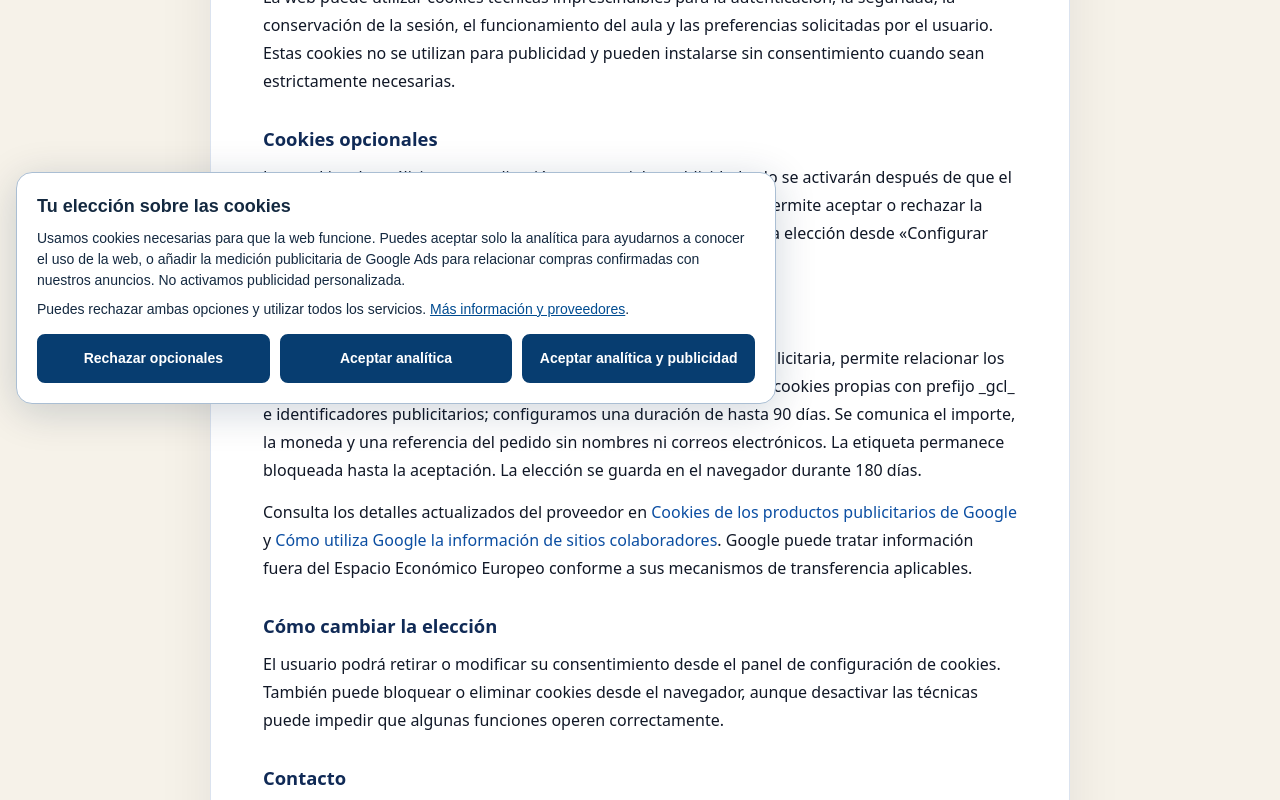
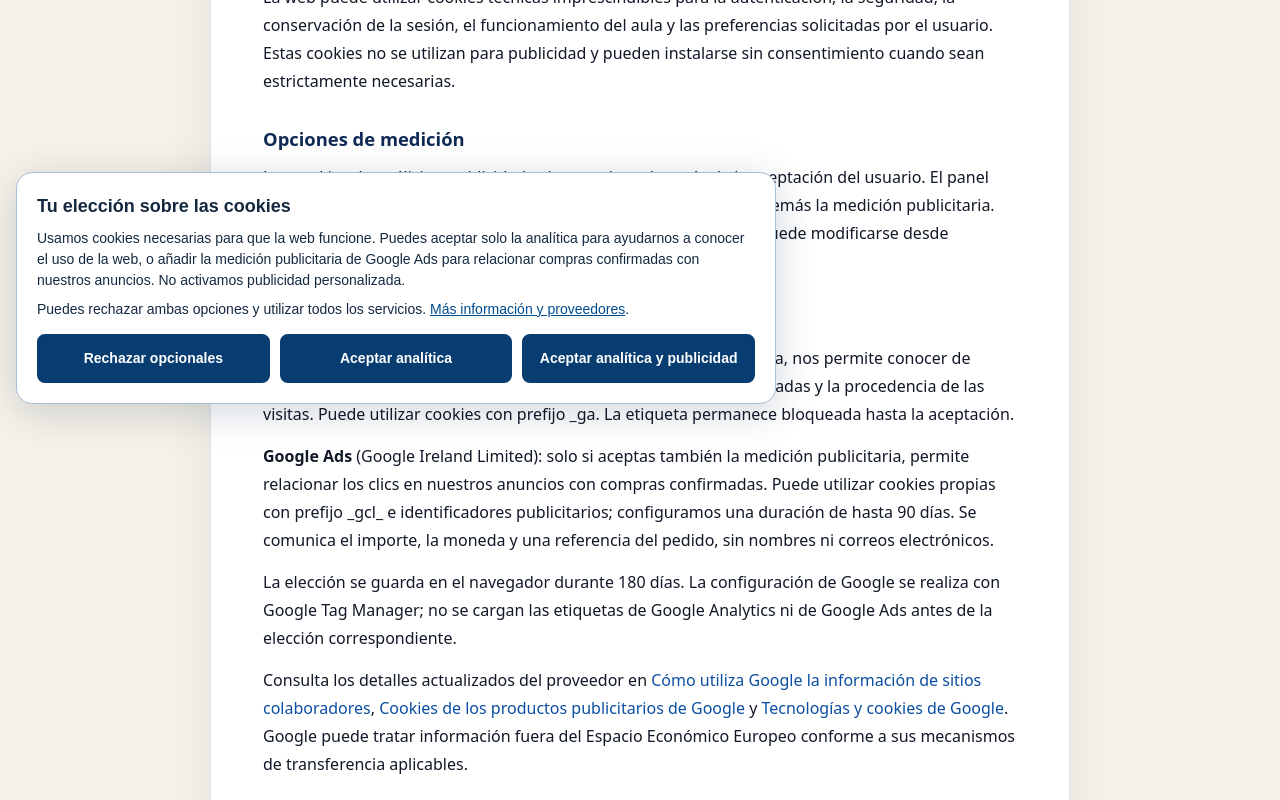
Before and after one commit to base12academy/base12academy-web, a Next.js app: page /cookies in a window 1280 px wide. Shown: the part 380-1180 px from the top of the page. Built offline with nearby package versions, Linux system fonts and the light colour scheme.

Commit message:
Actualizar política de cookies de Base12

```diff
--- a/app/cookies/page.tsx
+++ b/app/cookies/page.tsx
@@ -10,20 +10,22 @@ export default function CookiesPage() {
       <h2>Cookies necesarias</h2>
       <p>La web puede utilizar cookies técnicas imprescindibles para la autenticación, la seguridad, la conservación de la sesión, el funcionamiento del aula y las preferencias solicitadas por el usuario. Estas cookies no se utilizan para publicidad y pueden instalarse sin consentimiento cuando sean estrictamente necesarias.</p>
 
-      <h2>Cookies opcionales</h2>
-      <p>Las cookies de análisis, personalización no esencial o publicidad solo se activarán después de que el usuario las acepte cuando el consentimiento sea exigible. El panel permite aceptar o rechazar la medición publicitaria con opciones equivalentes. Puedes modificar la elección desde «Configurar cookies». No se activa publicidad personalizada.</p>
+      <h2>Opciones de medición</h2>
+      <p>Las cookies de análisis y publicidad solo se activan después de la aceptación del usuario. El panel permite rechazar las opciones, aceptar solo la analítica o aceptar además la medición publicitaria. Las tres opciones están disponibles en el mismo nivel. La elección puede modificarse desde «Configurar cookies». No se activa publicidad personalizada.</p>
 
       <h2>Información por proveedor</h2>
-      <p>Google Ads (Google Ireland Limited): solo si aceptas la medición publicitaria, permite relacionar los clics en nuestros anuncios con compras confirmadas. Puede utilizar cookies propias con prefijo _gcl_ e identificadores publicitarios; configuramos una duración de hasta 90 días. Se comunica el importe, la moneda y una referencia del pedido sin nombres ni correos electrónicos. La etiqueta permanece bloqueada hasta la aceptación. La elección se guarda en el navegador durante 180 días.</p>
+      <p><strong>Google Analytics</strong> (Google Ireland Limited): solo si aceptas la analítica, nos permite conocer de forma agregada cómo se utiliza la web, por ejemplo las páginas visitadas y la procedencia de las visitas. Puede utilizar cookies con prefijo _ga. La etiqueta permanece bloqueada hasta la aceptación.</p>
+      <p><strong>Google Ads</strong> (Google Ireland Limited): solo si aceptas también la medición publicitaria, permite relacionar los clics en nuestros anuncios con compras confirmadas. Puede utilizar cookies propias con prefijo _gcl_ e identificadores publicitarios; configuramos una duración de hasta 90 días. Se comunica el importe, la moneda y una referencia del pedido, sin nombres ni correos electrónicos.</p>
+      <p>La elección se guarda en el navegador durante 180 días. La configuración de Google se realiza con Google Tag Manager; no se cargan las etiquetas de Google Analytics ni de Google Ads antes de la elección correspondiente.</p>
 
-      <p>Consulta los detalles actualizados del proveedor en <a href="https://business.safety.google/adscookies/">Cookies de los productos publicitarios de Google</a> y <a href="https://policies.google.com/technologies/partner-sites">Cómo utiliza Google la información de sitios colaboradores</a>. Google puede tratar información fuera del Espacio Económico Europeo conforme a sus mecanismos de transferencia aplicables.</p>
+      <p>Consulta los detalles actualizados del proveedor en <a href="https://policies.google.com/technologies/partner-sites">Cómo utiliza Google la información de sitios colaboradores</a>, <a href="https://business.safety.google/adscookies/">Cookies de los productos publicitarios de Google</a> y <a href="https://policies.google.com/technologies/cookies">Tecnologías y cookies de Google</a>. Google puede tratar información fuera del Espacio Económico Europeo conforme a sus mecanismos de transferencia aplicables.</p>
 
       <h2>Cómo cambiar la elección</h2>
-      <p>El usuario podrá retirar o modificar su consentimiento desde el panel de configuración de cookies. También puede bloquear o eliminar cookies desde el navegador, aunque desactivar las técnicas puede impedir que algunas funciones operen correctamente.</p>
+      <p>El usuario puede retirar o modificar su consentimiento desde el panel de configuración de cookies. También puede bloquear o eliminar cookies desde el navegador, aunque desactivar las técnicas puede impedir que algunas funciones operen correctamente.</p>
 
       <h2>Contacto</h2>
       <p>Las consultas sobre privacidad y cookies pueden enviarse a <a href="mailto:base12academy+privacidad@gmail.com">base12academy+privacidad@gmail.com</a>.</p>
-      <p><strong>Última actualización:</strong> 29 de octubre de 2026.</p>
+      <p><strong>Última actualización:</strong> 8 de noviembre de 2026.</p>
     </main>
   );
 }
```
